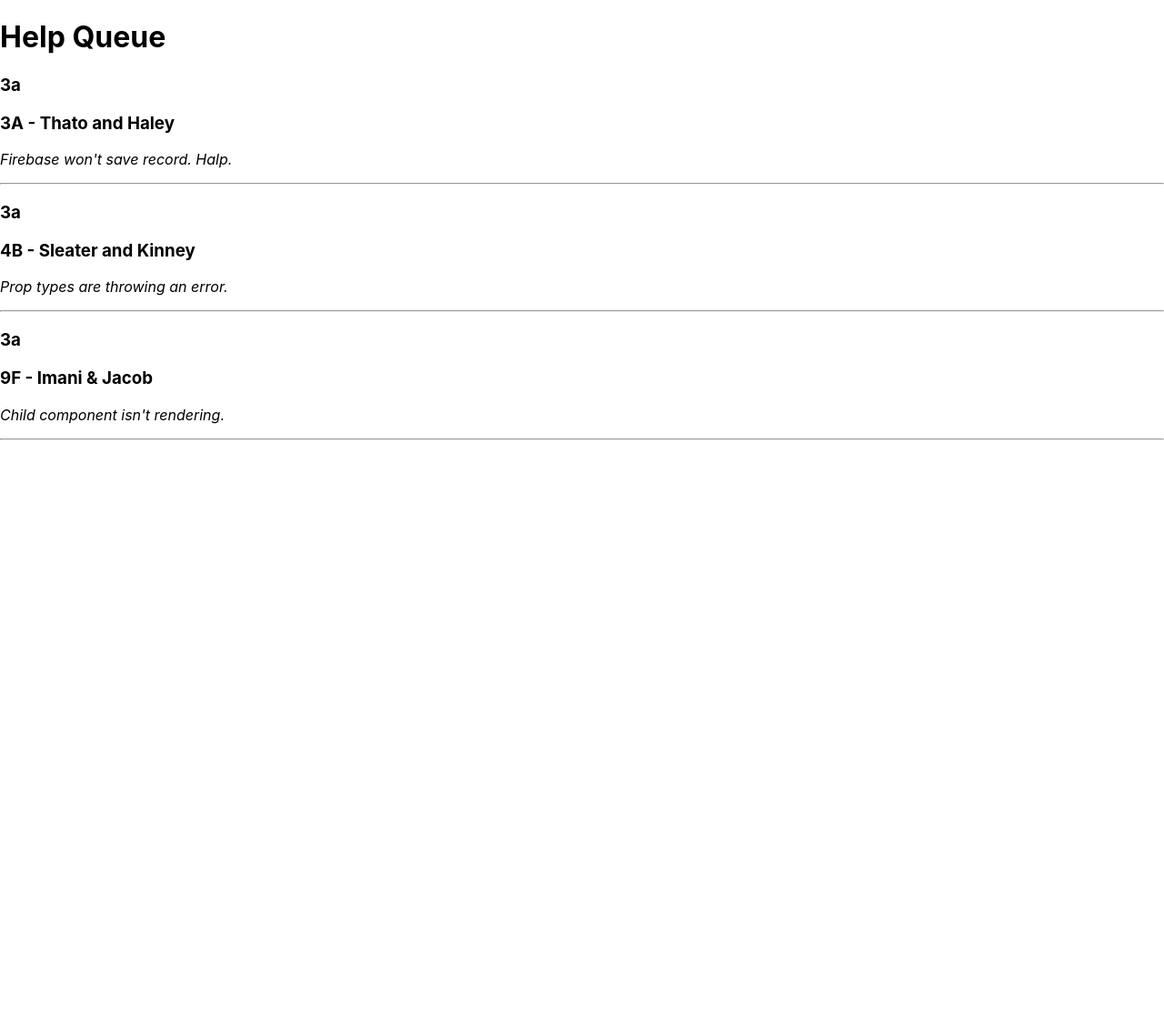
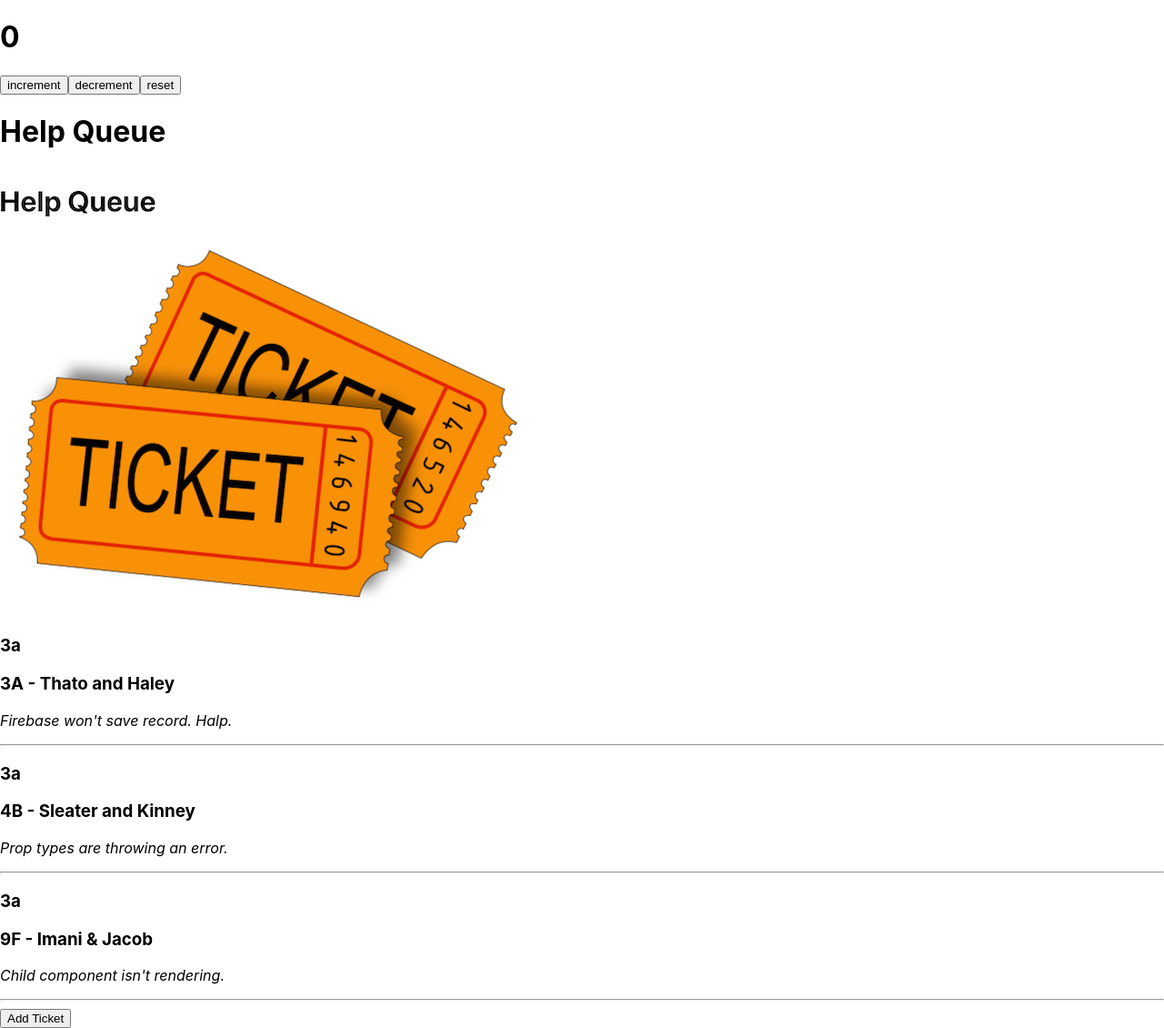
Before and after one commit to Jeroenemo/help-queue, a React (Create React App) app: page / in a window 1280 px wide. Shown: the whole page at 91% size. Before the commit the page ends 800 px from the top, so only its background shows below. Built offline with nearby package versions, Linux system fonts and the light colour scheme.

Commit message:
state practice
Co-authored-by: Tien96ng <Tien96ng@users.noreply.github.com>
Co-authored-by: ConnorBurgess <ConnorBurgess@users.noreply.github.com>

```diff
--- /dev/null
+++ b/src/components/App.css
@@ -0,0 +1,11 @@
+.red {
+  color: red;
+}
+
+.blue {
+  color: royalblue;
+}
+
+.black {
+  color: black;
+}
--- a/src/components/App.js
+++ b/src/components/App.js
@@ -1,14 +1,58 @@
-import React from "react";
+import React, { Component }from "react";
 import Header from './Header';
-import TicketList from "./TicketList";
+import TicketControl from "./TicketControl";
+import "./App.css";
 
-function App(){
-  return (
-    <React.Fragment>
-      <Header />
-      <TicketList />
-    </React.Fragment>
-  );
+export default class App extends Component {
+  constructor(props){
+    super(props)
+    this.state = {
+      number: 0,
+      hot: "red",
+      cold: "blue",
+      nothing: "black"
+    }
+  }
+
+  incrementClick = () => {
+    this.setState(whatever => ({
+      number: whatever.number + 1
+    }));
+  }
+
+  decrementClick = () => {
+    this.setState(whatever => ({
+      number: whatever.number -1
+    }));
+  }
+
+  resetClick = () => {
+    this.setState(whatever => ({
+      number: 0
+    }));
+  }
+
+  render() {
+    let color = "";
+    if (this.state.number > 0) {
+      color = this.state.hot
+    } else if (this.state.number < 0) {
+      color = this.state.cold
+    } else {
+      color = this.state.nothing
+    }
+    return (
+      <>
+        {console.log(color)}
+        <h1 className={color}>{this.state.number}</h1>
+        <button type="button" onClick={this.incrementClick}>increment</button>
+        <button type="button" onClick={this.decrementClick}>decrement</button>
+        <button type="button" onClick={this.resetClick}>reset</button>
+        <Header />
+        <TicketControl />
+      </>
+    )
+  }
 }
 
-export default App;
+// export default App;
--- a/src/components/Header.js
+++ b/src/components/Header.js
@@ -1,8 +1,12 @@
 import React from 'react';
+import ticketsImage from './../img/tickets.png';
 
 function Header(){
   return (
-    <h1>Help Queue</h1>
+    <React.Fragment>
+      <h1>Help Queue</h1>
+      <img src={ticketsImage} alt="An image of tickets" />
+    </React.Fragment>
   );
 }
 
--- /dev/null
+++ b/src/components/NewTicketForm.js
@@ -0,0 +1,11 @@
+import React from "react";
+
+function NewTicketForm(props){
+  return (
+    <React.Fragment>
+      <h3>This is a form.</h3>
+    </React.Fragment>
+  );
+}
+
+export default NewTicketForm;
--- a/src/components/Ticket.js
+++ b/src/components/Ticket.js
@@ -1,14 +1,19 @@
 import React from 'react';
 import PropTypes from 'prop-types';
 
-function Ticket(props){
+function Ticket({
+  location,
+  names,
+  issue
+}){
+
   return (
-    <React.Fragment>
+    <>
       <h3>3a</h3>
-      <h3>{props.location} - {props.names}</h3>
-      <p><em>{props.issue}</em></p>
+      <h3>{location} - {names}</h3>
+      <p><em>{issue}</em></p>
       <hr />
-    </React.Fragment>
+    </>
   );
 }
 
--- /dev/null
+++ b/src/components/TicketControl.js
@@ -0,0 +1,43 @@
+import React, {Component} from 'react';
+import NewTicketForm from './NewTicketForm';
+import TicketList from './TicketList';
+
+class TicketControl extends Component {
+
+  constructor(props) {
+    super(props);
+    this.state = {
+      formVisibleOnPage: false
+    };
+  }
+
+  // handleClick = () => {
+  //   this.setState({formVisibleOnPage: true});
+  // }
+
+  handleClick = () => {
+    this.setState(prevState => ({
+      formVisibleOnPage: !prevState.formVisibleOnPage
+    }));
+  }
+
+  render(){
+    let currentlyVisibleState = null;
+    let buttonText = null;
+    if (this.state.formVisibleOnPage) {
+      currentlyVisibleState = <NewTicketForm />
+      buttonText = "Return to Ticket List";
+    } else {
+      currentlyVisibleState = <TicketList />
+      buttonText = "Add Ticket";
+    }
+    return (
+      <>
+        {currentlyVisibleState}
+        <button onClick={this.handleClick}>{buttonText}</button>
+      </>
+    );
+  }
+}
+
+export default TicketControl;
```
Also changed, not shown: src/img/tickets.png (added).
